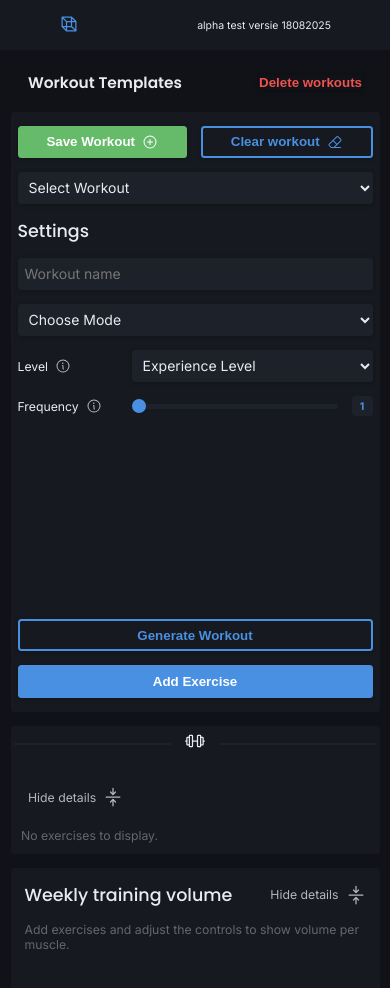
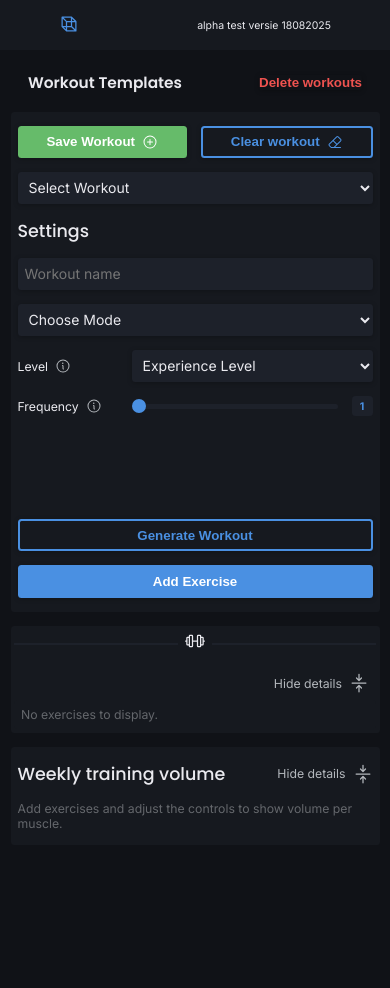
Before and after one commit to sjoerdjansz/volume-calculator, a React (Vite) app: page / in a window 390 px wide. Shown: the top 988 px of the page. After the commit the page ends 855 px from the top, so only its background shows below. Built offline with nearby package versions, Linux system fonts and the light colour scheme.

Commit message:
fix - minor style and state fix

```diff
--- a/src/components/calculatorSidebar/ControlsSidebar.jsx
+++ b/src/components/calculatorSidebar/ControlsSidebar.jsx
@@ -64,9 +64,7 @@ export function ControlsSidebar({
         </div>
       </div>
       <section className={styles["workouts__controls-container"]}>
-        <div className={styles["workouts__controls"]}>
         <h3>Settings</h3>
-
         <div className={styles["workouts__controls-inputs"]}>
           <InputWrapper maxWidth="100%">
             <InputField
@@ -98,11 +96,9 @@ export function ControlsSidebar({
               name="Level"
               hasLabel={true}
               options={EXPERIENCE_LEVELS}
-                value={experienceLevel}
+              value={String(experienceLevel)}
               placeholder="Experience level"
-                onChange={(e) =>
-                  onExperienceLevelChange(Number(e.target.value))
-                }
+              onChange={(e) => onExperienceLevelChange(Number(e.target.value))}
               tooltip={
                 <Tooltip
                   message={[
@@ -129,7 +125,6 @@ export function ControlsSidebar({
             />
           </InputWrapper>
         </div>
-        </div>
       </section>
 
       <Button
--- a/src/components/calculatorSidebar/ControlsSidebar.module.css
+++ b/src/components/calculatorSidebar/ControlsSidebar.module.css
@@ -53,6 +53,6 @@
 @media (max-width: 1024px) {
   .controls-sidebar {
     padding: var(--spacing-md) var(--spacing-sm);
-    flex: 0 1 600px;
+    flex: 0 1 500px;
   }
 }
--- a/src/components/totalVolumeSidebar/TotalVolumeSidebar.jsx
+++ b/src/components/totalVolumeSidebar/TotalVolumeSidebar.jsx
@@ -55,6 +55,10 @@ Reducing a few sets may improve recovery and balance.`;
     }
   }
 
+  // TODO: Zorgen dat de gebruiker de optie heeft om het totale volume van
+  // alle opgeslagen workouts te zien met een toggle in controls oid.
+  // dus: toggle tussen: show single workout / show all workouts volumes
+
   return (
     <aside className={styles["volume-sidebar"]}>
       <div className={styles["volume-sidebar__header"]}>
@@ -81,6 +85,7 @@ Reducing a few sets may improve recovery and balance.`;
             totalMuscleVolume.map((muscle) => {
               return (
                 <li
+                  key={muscle.muscle}
                   className={`${styles["muscle-volume__list-item"]} ${styles[getStyles(muscle, experienceLevel)]}`}
                 >
                   <p className={styles["muscle-list-item__title"]}>
--- a/src/components/totalVolumeSidebar/TotalVolumeSidebar.module.css
+++ b/src/components/totalVolumeSidebar/TotalVolumeSidebar.module.css
@@ -65,3 +65,10 @@
 .yellow-card {
   border-top: 0.5rem solid var(--color-accent-secondary-hover);
 }
+
+@media (max-width: 1024px) {
+  .volume-sidebar {
+    padding: var(--spacing-md) var(--spacing-sm);
+    flex: 1 1 auto;
+  }
+}
--- a/src/pages/Calculator.jsx
+++ b/src/pages/Calculator.jsx
@@ -334,11 +334,13 @@ export function Calculator() {
           workoutName={workoutName}
           workouts={workouts}
           onStartOver={handleDeleteWorkout}
+          mode={mode}
           onModeChange={setMode}
           selectedWorkout={selectedWorkout}
           onSelectWorkout={setSelectedWorkout}
           onTrainingFrequencyChange={setTrainingFrequency}
           onExperienceLevelChange={setExperienceLevel}
+          experienceLevel={experienceLevel}
           onSaveWorkout={handleSaveWorkout}
           showModal={showModal}
           onShowModal={setShowModal}
--- a/src/pages/Calculator.module.css
+++ b/src/pages/Calculator.module.css
@@ -47,11 +47,11 @@ h1 {
   flex-direction: row;
   align-items: center;
   justify-content: center;
-  margin-bottom: var(--spacing-md);
+  margin-bottom: var(--spacing-sm);
 }
 
 .workouts__workout-name-container > h4 {
-  margin: 0 var(--spacing-md);
+  margin: 0 var(--spacing-sm);
   white-space: nowrap;
 }
 
@@ -62,9 +62,9 @@ h1 {
 .workouts__minimize-wrapper {
   display: flex;
   color: var(--color-text-secondary);
-  padding: var(--spacing-md);
+  padding: var(--spacing-sm);
   font-size: var(--font-size-small);
-  justify-content: flex-start;
+  justify-content: flex-end;
 }
 
 .workouts__minimize-wrapper > span {
@@ -110,8 +110,4 @@ h1 {
     padding: var(--spacing-xs);
     gap: var(--spacing-md);
   }
-
-  aside {
-    flex: 0;
-  }
 }
```
Lines whose indentation alone changed are shown as unchanged.
